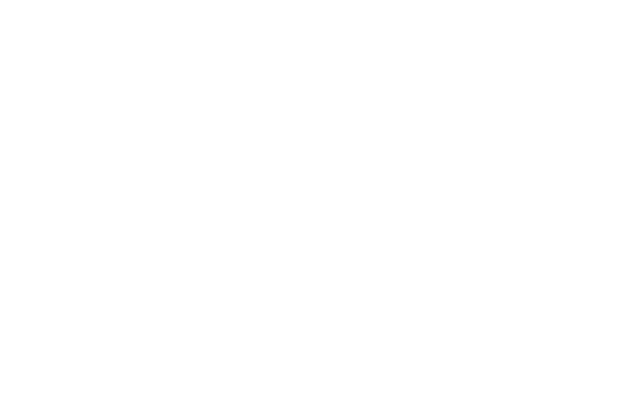
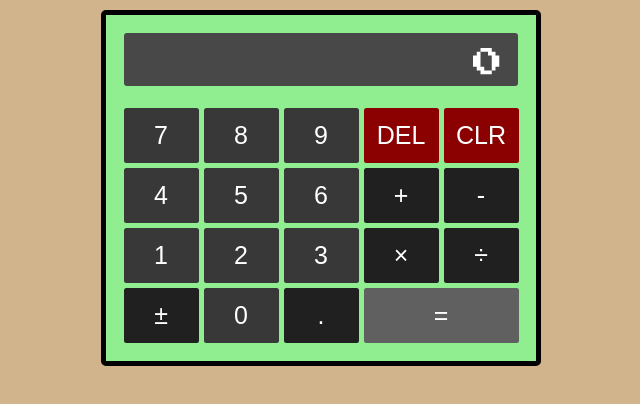
Before and after one commit to sudoer777/calculator, a plain HTML site: page index.html in a window 1280 px wide. Shown: the whole page, without its empty margins (319-959 px from the left). Drawn offline with Linux system fonts and the light colour scheme.

Commit message:
Design HTML/CSS portion of calculator

```diff
--- a/index.html
+++ b/index.html
@@ -6,8 +6,37 @@
         <meta charset="UTF-8">
     </head>
     <body>
-
-
+        <noscript>
+            <div id="nojs">Please enable JavaScript!</div>
+        </noscript>
+        <div id="calculator-body">
+            <div id="calculator-display">
+                <span id="input">0</span>
+                <span id="answer"></span>
+                <noscript><span>ERROR</span></noscript>
+            </div>
+            <div id="calculator-numpad">
+                <button id="numpad-7" class="numpad-number">7</button>
+                <button id="numpad-8" class="numpad-number">8</button>
+                <button id="numpad-9" class="numpad-number">9</button>
+                <button id="numpad-delete" class="numpad-red">DEL</button>
+                <button id="numpad-clear" class="numpad-red">CLR</button>
+                <button id="numpad-4" class="numpad-number">4</button>
+                <button id="numpad-5" class="numpad-number">5</button>
+                <button id="numpad-6" class="numpad-number">6</button>
+                <button id="numpad-add">+</button>
+                <button id="numpad-subtract">-</button>
+                <button id="numpad-1" class="numpad-number">1</button>
+                <button id="numpad-2" class="numpad-number">2</button>
+                <button id="numpad-3" class="numpad-number">3</button>
+                <button id="numpad-multiply">×</button>
+                <button id="numpad-divide">÷</button>
+                <button id="numpad-positivenegative">±</button>
+                <button id="numpad-0" class="numpad-number">0</button>
+                <button id="numpad-decimal">.</button>
+                <button id="numpad-solve">=</button>
+            </div>
+        </div>
         <script src="script.js"></script>
     </body>
 </html>
--- a/style.css
+++ b/style.css
@@ -0,0 +1,94 @@
+@font-face {
+    font-family: pixelated;
+    src: url("fonts/Press%20Start%202P/PressStart2P-Regular.ttf");
+}
+
+body {
+    font-size: 1.25em;
+    display: block;
+    position: relative;
+    font-family: sans-serif;
+    background-color:  tan;
+}
+
+#nojs {
+    background-color: red;
+    padding: 0.25em;
+    border-radius: 0.1em;
+}
+
+
+
+
+#calculator-body {
+    border: 0.25em solid black;
+    border-radius: 0.25em;
+    width: 20em;
+    padding: 0.75em;
+    background-color: lightgreen;
+    margin-left:auto;
+    margin-right: auto;
+    margin-top: 0.5em;
+}
+
+#calculator-display {
+    font-family: pixelated;
+    display: flex;
+    flex-direction: column;
+    font-size: 1.5em;
+    text-align: right;
+    padding: 0.5em;
+    margin: 0.1em;
+    padding-bottom: 0.25em;
+    background-color: #484848;
+    color: white;
+    border-radius: 0.1em;
+}
+
+#calculator-numpad {
+    display: grid;
+    grid-template-rows: repeat(4, 3em);
+    grid-template-columns: repeat(5, 20%);
+    margin-top: 1em;
+}
+
+#calculator-numpad button {
+    font-size: 1.25em;
+    background-color: #202020;
+    color: white;
+    border: none;
+    margin: 0.1em;
+    border-radius: 0.1em;
+}
+
+#calculator-numpad button:hover {
+    width: 100%
+    height: 100%;
+    font-size: 1.5em;
+    margin: 0;
+}
+
+#calculator-numpad button:active {
+    width: auto;
+    height: auto;
+    font-size: 1.25em;
+    margin: 0.1em;
+}
+
+#numpad-solve {
+    grid-area: 4 / 4 / 5 / 6;
+}
+
+
+
+.numpad-number {
+    background-color: #383838 !important;
+}
+
+.numpad-red {
+    background-color: darkred !important;
+}
+
+#numpad-solve {
+    background-color: #606060 !important;
+}
```
Also changed, not shown: fonts/Press Start 2P/OFL.txt (added), fonts/Press Start 2P/PressStart2P-Regular.ttf (added).
